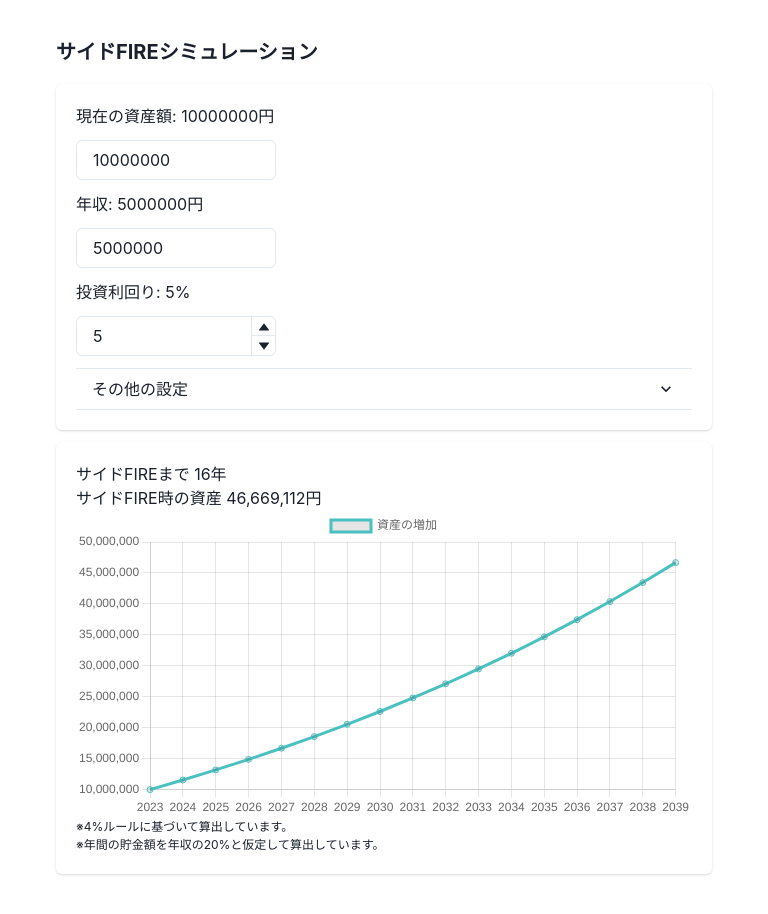
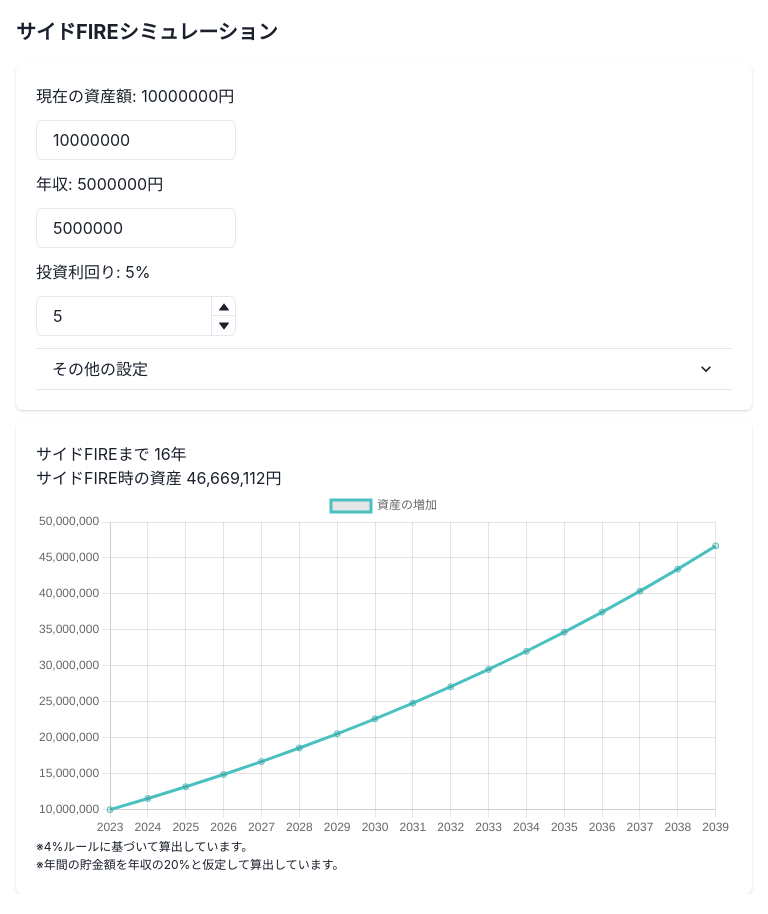
Before and after one commit to yoshi10321/quick-fire, a React (Create React App) app in the folder frontend/: page / in a window 768 px wide. Built offline with nearby package versions, Linux system fonts and the light colour scheme.

Commit message:
デザイン調整

```diff
--- a/frontend/src/App.tsx
+++ b/frontend/src/App.tsx
@@ -8,9 +8,9 @@ function App() {
   const currentInvestmentReturnRate = 5; // replace with your desired value
   const currentAverageAnnualExpenditure = 1800000; // replace with your desired value
   return (
-    <Box padding={10}>
+    <Box>
       <div className="App">
-        <Heading mb={5} size='md'>サイドFIREシミュレーション</Heading>
+        <Heading mt={5} mb={5} size='md'>サイドFIREシミュレーション</Heading>
         <SimulationComponent currentSavings={currentSavings} currentSalary={currentSalary} currentInvestmentReturnRate={currentInvestmentReturnRate} currentAverageAnnualExpenditure={currentAverageAnnualExpenditure} />
       </div>
     </Box>
--- a/frontend/src/index.css
+++ b/frontend/src/index.css
@@ -4,14 +4,6 @@ body {
     sans-serif;
   -webkit-font-smoothing: antialiased;
   -moz-osx-font-smoothing: grayscale;
-
-
-  /* タブレット用のスタイル */
-  @media (min-width: 768px) and (max-width: 1023px) {
-    body {
-      max-width: 90%;
-    }
-  }
 }
 
 code {
```
Also changed, not shown: 7 other files (tests, documents, lock files or other folders).
